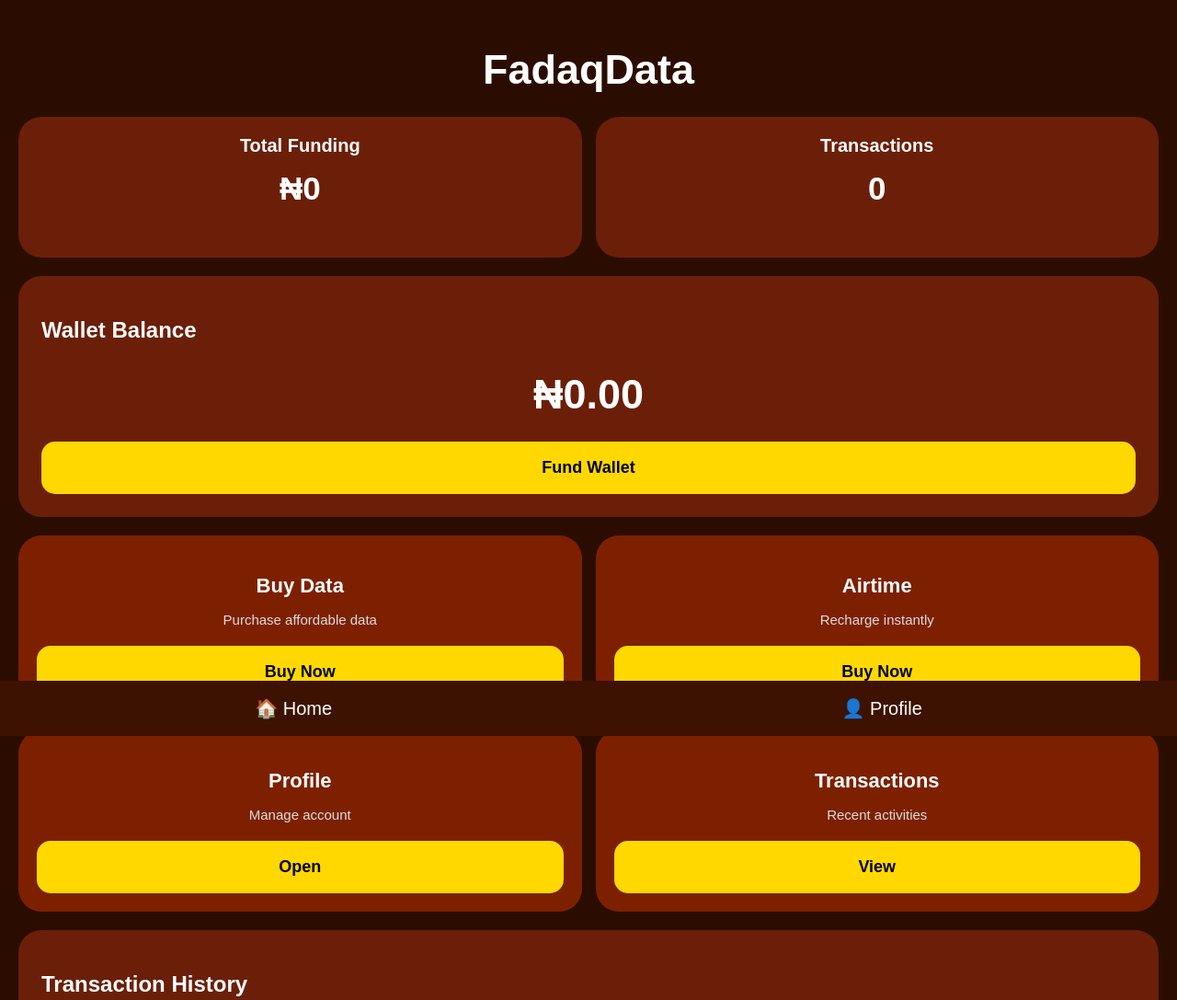
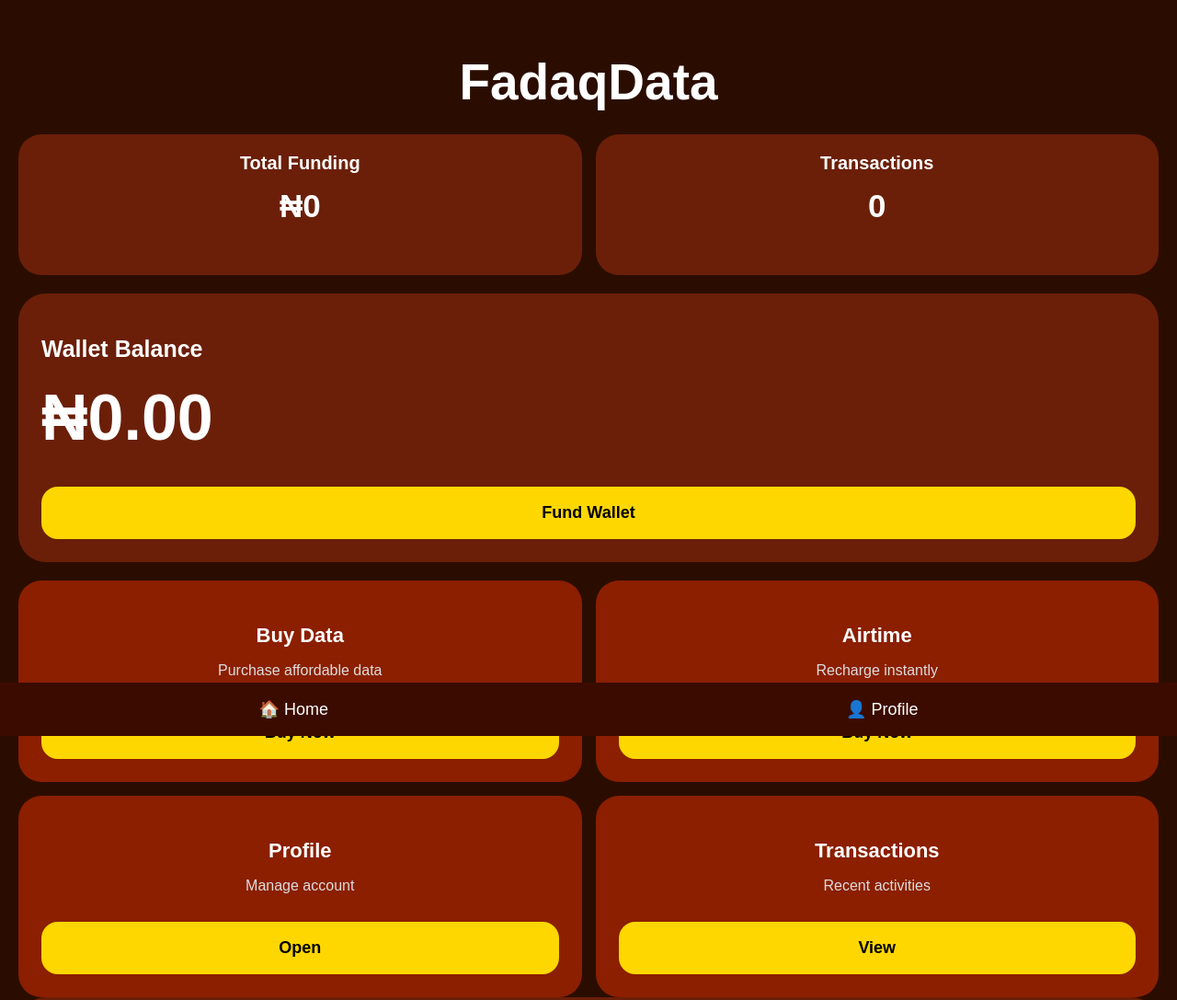
Before and after one commit to fadaqdataccr-eng/fadaqdata-demo, a plain HTML site: page dashboard.html in a window 1280 px wide. Shown: the top 1087 px of the page at 92% size. Drawn offline with Linux system fonts and the light colour scheme.

Commit message:
Update style.css

```diff
--- a/style.css
+++ b/style.css
@@ -9,7 +9,7 @@
 
 h1{
 text-align:center;
-font-size:45px;
+font-size:55px;
 margin-bottom:25px;
 }
 
@@ -41,26 +41,29 @@
 .card{
 background:#6b1f08;
 padding:25px;
-border-radius:25px;
+border-radius:30px;
 margin-bottom:20px;
 }
 
-.balance{
-font-size:65px;
-font-weight:bold;
-margin:20px 0;
+.card h2{
+font-size:25px;
+}
+
+.card h1{
+font-size:70px;
+text-align:left;
+margin-top:20px;
 }
 
 .grid{
 display:grid;
 grid-template-columns:1fr 1fr;
 gap:15px;
-margin-bottom:20px;
 }
 
 .small-card{
-background:#7d2000;
-padding:20px;
+background:#8b1f00;
+padding:25px;
 border-radius:25px;
 text-align:center;
 }
@@ -71,38 +74,19 @@
 }
 
 .small-card p{
-font-size:15px;
 color:#ddd;
 margin-bottom:20px;
 }
 
 button{
-background:#ffd800;
-color:black;
+background:gold;
 border:none;
 padding:18px;
 width:100%;
-border-radius:15px;
+border-radius:18px;
 font-size:18px;
 font-weight:bold;
-cursor:pointer;
-}
-
-.history{
-background:#7d2000;
-padding:20px;
-border-radius:25px;
-}
-
-.history h2{
-font-size:28px;
-margin-bottom:20px;
-}
-
-.history-item{
-padding:15px 0;
-border-bottom:1px solid rgba(255,255,255,0.15);
-font-size:16px;
+margin-top:10px;
 }
 
 .bottom-nav{
@@ -110,11 +94,11 @@
 bottom:0;
 left:0;
 width:100%;
-background:#3d1200;
+background:#3b0b00;
 display:flex;
 justify-content:space-around;
 padding:18px 0;
-font-size:20px;
+font-size:18px;
 }
 
 .popup{
@@ -151,3 +135,8 @@
 color:white;
 margin-top:10px;
 }
+
+#historyList p{
+border-bottom:1px solid rgba(255,255,255,0.1);
+padding:15px 0;
+}
```
